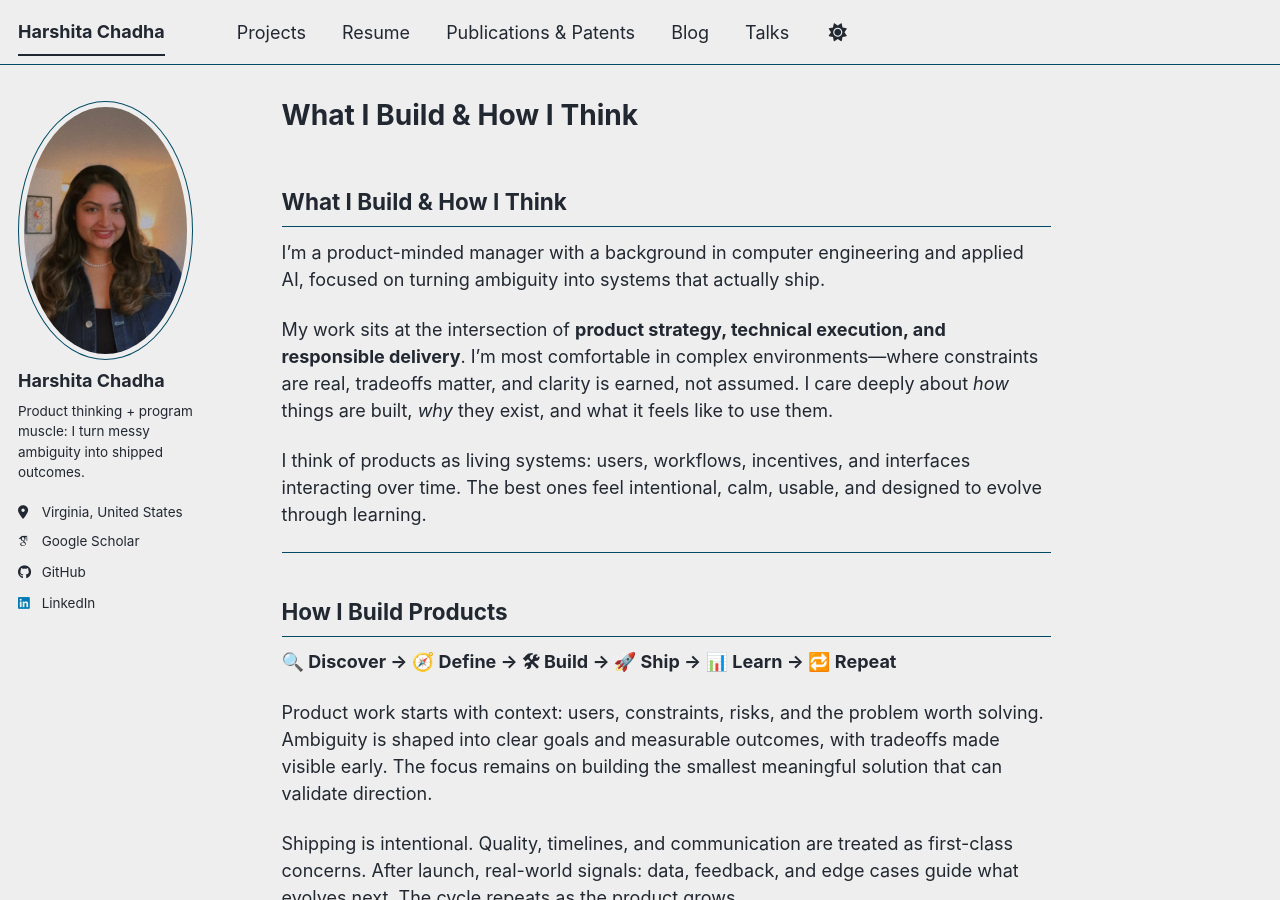
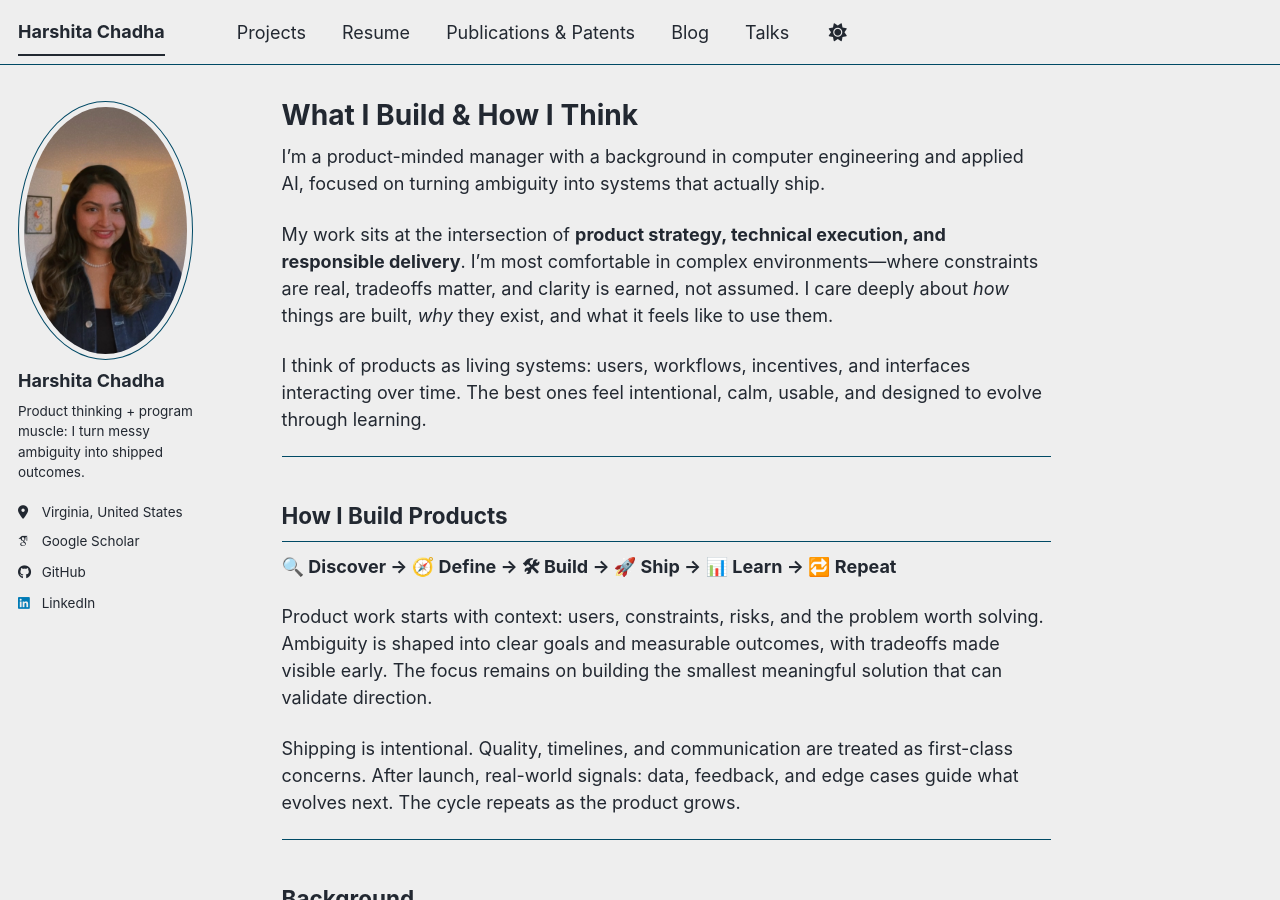
Before and after one commit to harshitaachadha/harshitaachadha.github.io, a Jekyll site: the page built from _pages/about.md, in a window 1280 px wide and 900 px high. Built offline with Jekyll 4.4.1, drawn with Linux system fonts in a browser that asks for light colours; some web fonts are replaced; a script bundle is joined from its source files by our own code; library files that are not in the unit come from our copies; our own code applies the rules of GitHub Pages for plain Markdown files.

Commit message:
Update about.md

```diff
--- a/_pages/about.md
+++ b/_pages/about.md
@@ -1,13 +1,11 @@
 ---
 permalink: /
-title:
+title: "What I Build & How I Think"
 author_profile: true
 redirect_from:
   - /about/
   - /about.html
 ---
-
-## What I Build & How I Think
 
 I’m a product-minded manager with a background in computer engineering and applied AI, focused on turning ambiguity into systems that actually ship.
 
```
